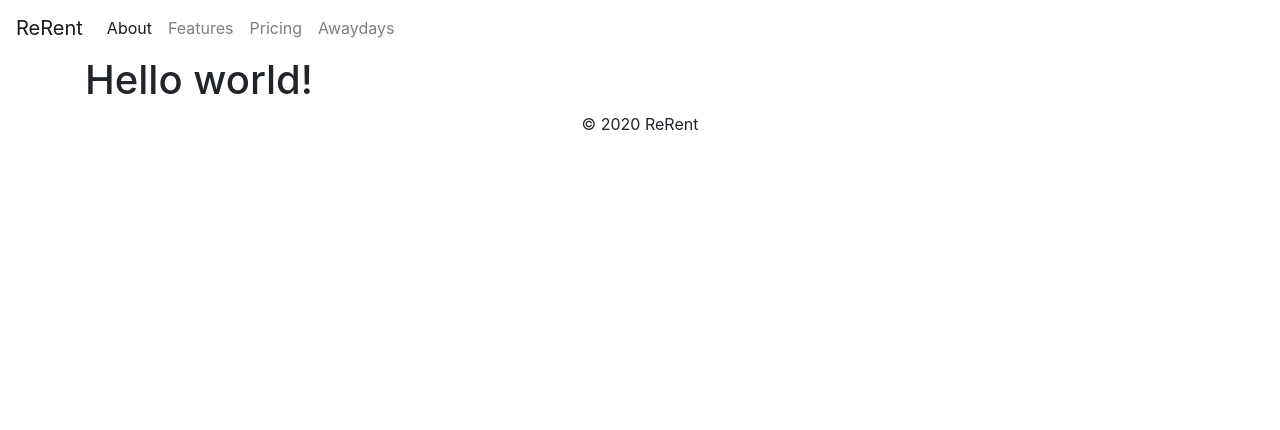
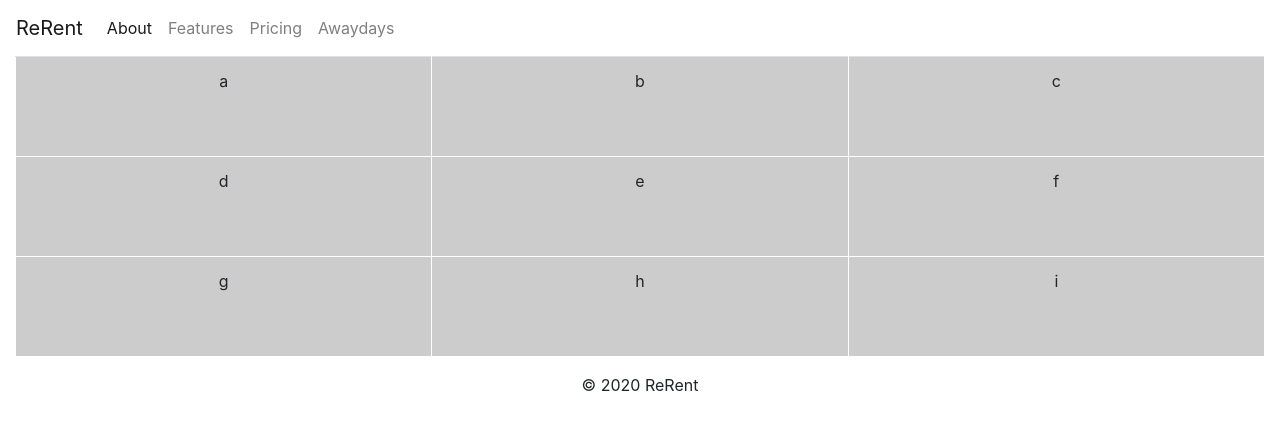
Before and after one commit to jaketae/docker-django, a Django app: page /awaydays/ in a window 1280 px wide. Shown: the top 430 px of the page. Run offline with Django 3.2, Linux system fonts and the light colour scheme; some libraries are stand-ins or nearby versions.

Commit message:
feature: add table drag select functionality

```diff
--- /dev/null
+++ b/rerent/awaydays/templates/calendar.html
@@ -0,0 +1,70 @@
+{% extends 'base.html' %}
+
+{% block head %}
+<style>
+table td {
+  width:100px;
+  height:100px;
+  text-align:center;
+  vertical-align:middle;
+  background-color:#ccc;
+  border:1px solid #fff;
+}
+
+table td.highlighted {
+  background-color:#999;
+}
+</style>
+{% endblock%}
+
+{% block content %}
+<!-- From: http://jsfiddle.net/Brv6J/3/ -->
+<div class="container-fluid">
+  <table class="table" id="calendar">
+    <tr>
+      <td>a</td>
+      <td>b</td>
+      <td>c</td>
+    </tr>
+    <tr>
+      <td>d</td>
+      <td>e</td>
+      <td>f</td>
+    </tr>
+    <tr>
+      <td>g</td>
+      <td>h</td>
+      <td>i</td>
+    </tr>
+  </table>
+</div>
+{% endblock %}
+
+{% block script %}
+<script>
+  $(function () {
+  var isMouseDown = false,
+    isHighlighted;
+  $("#calendar td")
+    .mousedown(function () {
+      isMouseDown = true;
+      $(this).toggleClass("highlighted");
+      isHighlighted = $(this).hasClass("highlighted");
+      return false; // prevent text selection
+    })
+    .mouseover(function () {
+      if (isMouseDown) {
+        $(this).toggleClass("highlighted", isHighlighted);
+      }
+    })
+    .bind("selectstart", function () {
+      return false;
+    })
+
+  $(document)
+    .mouseup(function () {
+      isMouseDown = false;
+    });
+});
+</script>
+{% endblock %}
--- a/rerent/awaydays/templates/index.html
+++ /dev/null
@@ -1,7 +0,0 @@
-{% extends 'base.html' %}
-
-{% block content %}
-<div class="container">
-  <h1>Hello world!</h1>
-</div>
-{% endblock %}
--- a/rerent/awaydays/urls.py
+++ b/rerent/awaydays/urls.py
@@ -3,5 +3,5 @@ from django.urls import path
 from . import views
 
 urlpatterns = [
-    path('', views.index, name='index'),
+    path('', views.calendar, name='calendar'),
 ]
--- a/rerent/awaydays/views.py
+++ b/rerent/awaydays/views.py
@@ -1,5 +1,5 @@
 from django.shortcuts import render
 
 
-def index(request):
-    return render(request, "index.html")
+def calendar(request):
+    return render(request, "calendar.html")
--- a/rerent/core/templates/base.html
+++ b/rerent/core/templates/base.html
@@ -1,3 +1,4 @@
+<!-- {% load static %} -->
 <!DOCTYPE html>
 <html>
 
@@ -6,6 +7,7 @@
   <meta name="viewport" content="width=device-width, initial-scale=1, shrink-to-fit=no">
   <title>ReRent</title>
   <link rel="stylesheet" href="https://stackpath.bootstrapcdn.com/bootstrap/4.5.0/css/bootstrap.min.css" integrity="sha384-9aIt2nRpC12Uk9gS9baDl411NQApFmC26EwAOH8WgZl5MYYxFfc+NcPb1dKGj7Sk" crossorigin="anonymous">
+  <!-- <link rel="stylesheet" href="{% static 'style.css' %}" type="text/css" charset="utf-8"> -->
 
   {% block head %}
   {% endblock %}
```
Also changed, not shown: rerent/static/style.css (added, +12 -0 lines).
